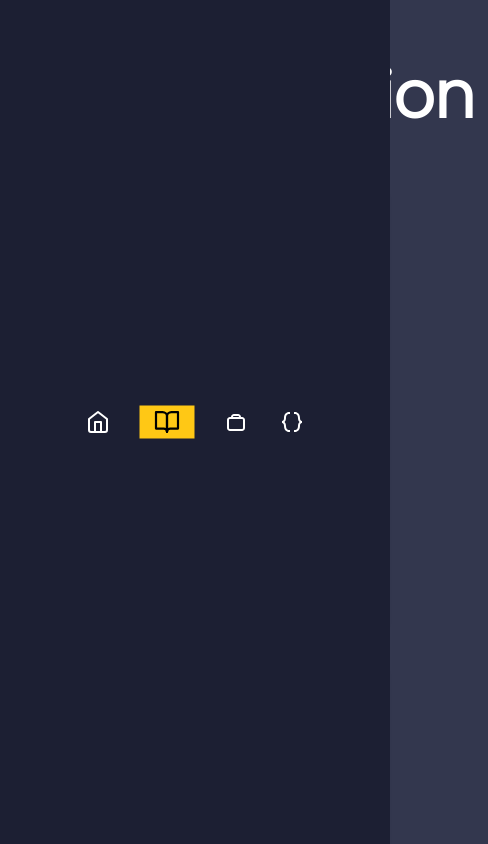
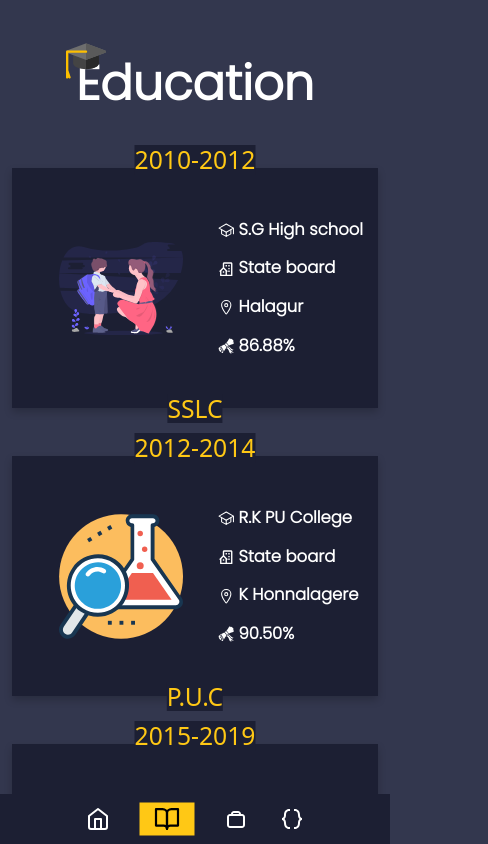
Before and after one commit to Rakgowda/portfolio, a Next.js app: page /education in a window 390 px wide. Shown: the whole page, 488 px wide, since content can reach past the window. Built offline with nearby package versions, Linux system fonts and the light colour scheme; a web font is replaced by a local one.

Commit message:
responsive update

```diff
--- a/components/card.js
+++ b/components/card.js
@@ -12,8 +12,12 @@ const Card = (props) => {
                     <div id="card1" className={expStyle.carditem}>
 
                     <div id="childMainCard" className={`${expStyle.childCard}`}>
-                        <div id="childItemCard1" className={`${expStyle.childitemcard} ${customestyle.primarybackgroud} ${"text-center"} `}>
+                        <div id="childItemCard1" className={`${expStyle.childitemcard} ${customestyle.primarybackgroud} ${"text-center"} ${expStyle.itemText}`}>
+
+                            <div>
                             <h2 className={customestyle.popfontbold}>{data.company}</h2>
+                            </div>
+                             {/* {data.company} */}
                         </div>
                         <div id="childItemCard2" className={expStyle.childitemcard}>
 
--- a/pages/education.js
+++ b/pages/education.js
@@ -44,6 +44,9 @@ imgsrc:"/coding.svg",alt:"be"
 
 
             </div>
+            <div className = {`${customestyle.bottom}`}>
+
+</div>
         </div>
      );
 }
--- a/pages/project.js
+++ b/pages/project.js
@@ -4,7 +4,7 @@ import ViewCard from "../components/viewCard"
 const Project = () => {
 
     let projectDeatil =[{
-        "ProjectType":"Infosys Project","ProjectName":"E-Banking Website", "intro":"Developing E-Banking web application using Polymer.js andMaterialize CSS.",
+        "ProjectType":"Infosys Project","ProjectName":"E-Banking Website", "intro":"Developing E-Banking web application using Polymer.js and Materialize CSS.",
         "ListPoint":["Developing E-Banking web application using Polymer.js andMaterialize CSS.",
     "Identified web-based user interactions and developed highly responsive user interface components via polymer concepts",
 "Developed custom switch component to select different payment type","Fixed bugs from existing website and implemented enhancements that significantly improved web functionality and speed."
@@ -59,6 +59,9 @@ const Project = () => {
                     </div>
 
                 </div>
+                <div className = {`${customestyle.bottom}`}>
+
+                </div>
         </div>
      );
 }
--- a/pages/workexperience.js
+++ b/pages/workexperience.js
@@ -77,6 +77,9 @@ const WorkExperience = () => {
 
                 </Card>
             </div>
+            <div className = {`${customestyle.bottom}`}>
+
+                </div>
         </div>
      );
 }
--- a/styles/Custom.module.css
+++ b/styles/Custom.module.css
@@ -211,3 +211,27 @@ justify-content: center;
 
 
 }
+
+
+@media screen and (min-width: 0px) and (max-width: 750px) {
+	.educationBox{
+		width: 100%;
+	}
+	.title{
+		font-size: 3em;
+		font-family: Poppins;
+		font-weight: bold;
+		margin: 3rem;
+	}
+	.hat{
+		width:40px;
+	}
+	.title2{
+		font-size: 2rem;
+
+		margin-top: 3rem;
+	}
+	.bottom{
+		margin-top: 5rem;
+	}
+  }
--- a/styles/Home.module.css
+++ b/styles/Home.module.css
@@ -72,7 +72,7 @@
 
 
   .description{
-    position: absolute;
+    /* position: absolute; */
     font-size: 2rem;
     z-index: -2;
     top: 20rem;
--- a/styles/Layout.module.css
+++ b/styles/Layout.module.css
@@ -58,3 +58,27 @@ scrollbar-width: none;  /* Firefox */
     grid-column-gap: 0px;
     grid-row-gap: 0px;
     }
+
+    @media screen and (min-width: 0px) and (max-width: 750px) {
+        .rightNav{
+            position: absolute;
+            /* right: 0px; */
+            /* height: 100%; */
+            overflow: hidden;
+            bottom: 0px;
+            height: 50px;
+            width: 100%;
+
+        }
+
+        .centerScreen{
+            position: absolute;
+            left: 0%;
+            height: 100%;
+            overflow-y: scroll;
+            width: auto;
+            overflow-y: scroll;
+            -ms-overflow-style: none;  /* IE and Edge */
+        scrollbar-width: none;  /* Firefox */
+        }
+      }
--- a/styles/gridlist.module.css
+++ b/styles/gridlist.module.css
@@ -53,7 +53,7 @@ margin: 7px;
 /* border: 1px solid red; */
 font-family: Poppins;
 font-weight: bold;
-font-size: 1.2rem;
+font-size: 1.03rem;
 /* text-decoration: underline; */
       }
 
```
Also changed, not shown: pages/index.js (+27 -4 lines), styles/Experience.module.css (+16 -0 lines), styles/Modal.module.css (added), styles/Tooltip.module.css (added), 1 other file (tests, documents, lock files or other folders).
